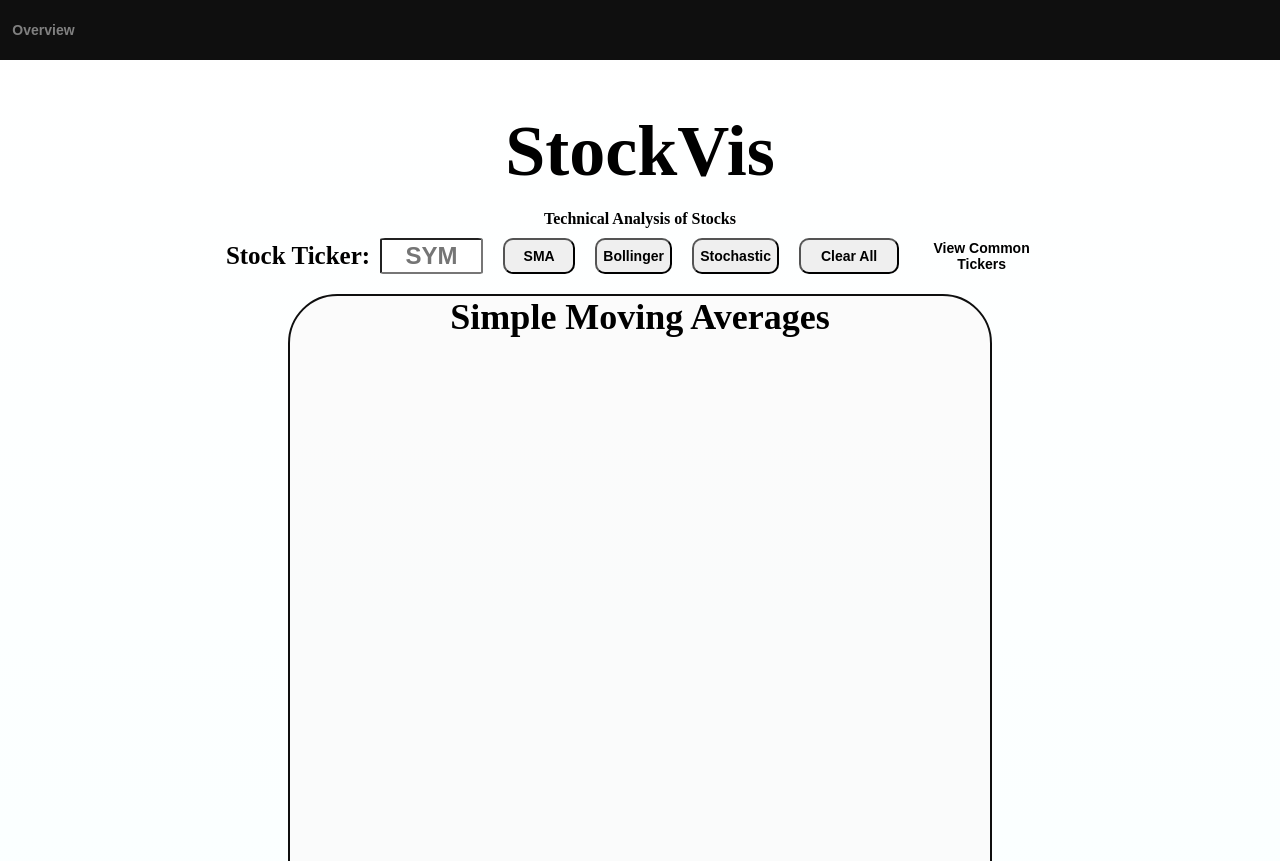
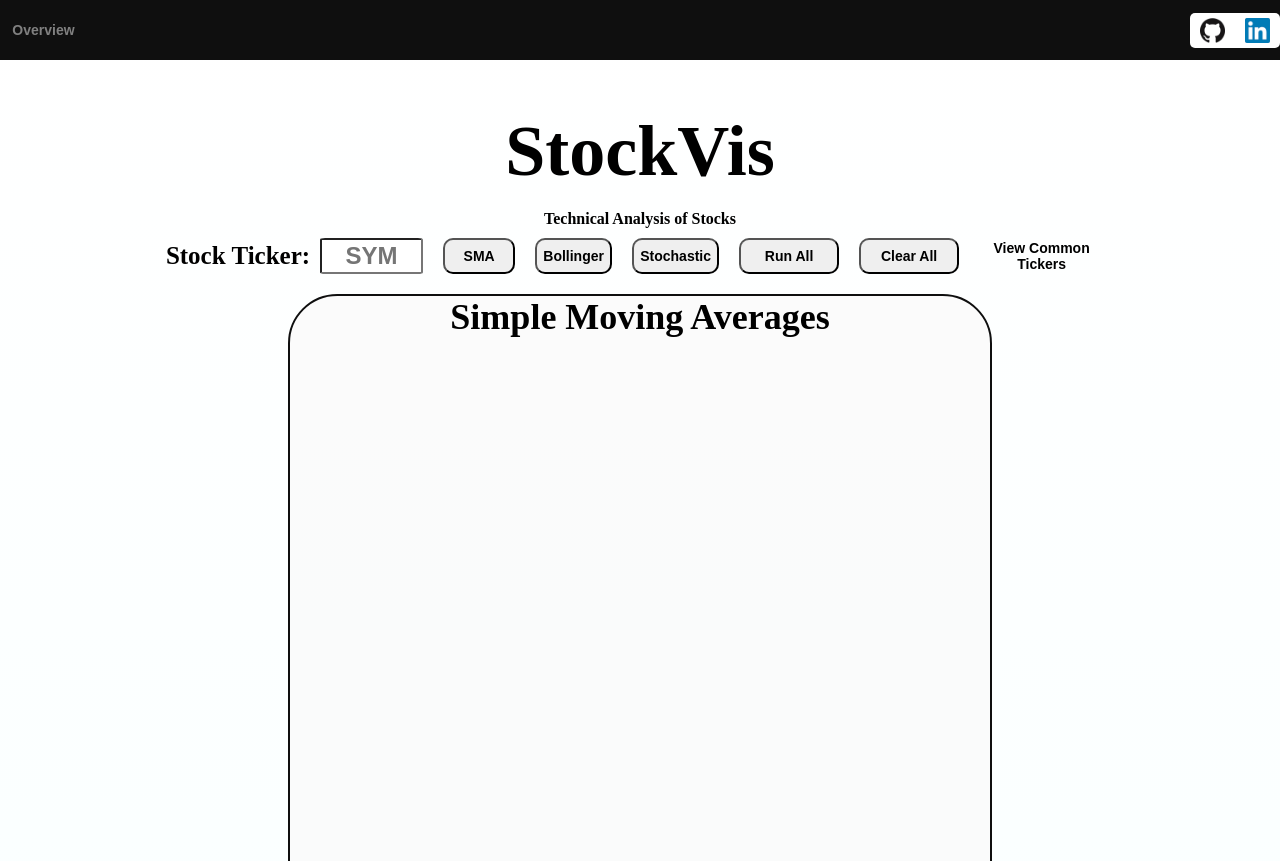
Before and after one commit to rjk79/Stockvis, a website built with webpack: page index.html in a window 1280 px wide. Shown: the top 861 px of the page. Built offline with nearby package versions, Linux system fonts and the light colour scheme; files whose address does not match are found by name.

Commit message:
Add run all button

```diff
--- a/assets/stylesheets/application.css
+++ b/assets/stylesheets/application.css
@@ -177,7 +177,7 @@ line:hover {
 .inputs {
     display: flex;
     justify-content: center;
-    width: 70%;
+    width: 80%;
     /* margin-left: -50%; */
     align-items: center;
     font-size: 25px;
@@ -334,6 +334,7 @@ line:hover {
 .navbar {
     display: flex;
     align-items: center;
+    justify-content: space-between;
     height: 60px;
     width: 100%;
     background: rgb(15, 15, 15);
@@ -464,6 +465,8 @@ strong {
     display: flex;
     justify-content: center;
     align-items: center;
+    background: white;
+    border-radius: 5px;
 }
 .handles > * {
     margin: 5px 10px;
@@ -509,3 +512,12 @@ strong {
     padding: 5px;
     border-radius: 5px;
 }
+
+.run-all {
+    height: 36px;
+    width: 100px;
+    font-size: 14px;
+    cursor: pointer;
+    font-weight: 600;
+    border-radius: 10px;
+}
--- a/index.html
+++ b/index.html
@@ -24,6 +24,16 @@
                 Select the indicator you would like to view: short and long term MA's, bollinger bands, or stochastic oscillators.
                 </br></br>
                 Click "More Info!" to learn how to interpret results.
+            </div>
+
+
+        <div class="handles">
+            <a class="github-link" href="https://github.com/rjk79">
+                <img class="icon" src="assets/GitHub-Mark-120px-plus.png">
+            </a>
+            <a class="linkedin-link" href="https://www.linkedin.com/in/robert-ku-b9464461">
+                <img class="icon" src="assets/linkedin.jpg">
+            </a>
         </div>
     </div>
 
@@ -56,6 +66,7 @@
         <button class="button-sma">SMA</button>
         <button class="button-boll">Bollinger</button>
         <button class="button-stoch">Stochastic</button>
+        <button class="run-all">Run All</button>
         <button class="clear">Clear All</button>
         <button class="sample-tickers">View Common Tickers
 
--- a/src/index.js
+++ b/src/index.js
@@ -45,6 +45,15 @@ document.addEventListener("DOMContentLoaded", () => {
     document.getElementsByClassName("stochs-info-button")[0].addEventListener('click', ()=> {
         document.getElementsByClassName("description-stochs")[0].classList.toggle('hidden')
     })
+    document.getElementsByClassName("run-all")[0].addEventListener('click', ()=> {
+        SMAGrapher()
+        Bollinger()
+        Stochastic()
+        document.getElementsByClassName("run-all")[0].disabled = true;
+        setTimeout(function () {
+            document.getElementsByClassName("run-all")[0].disabled = false;
+        }, 30000);
+    })
 
     document.getElementsByClassName("clear")[0].addEventListener('click', ()=>{
         d3.selectAll("svg > *")
```
Lines whose indentation alone changed are shown as unchanged.
